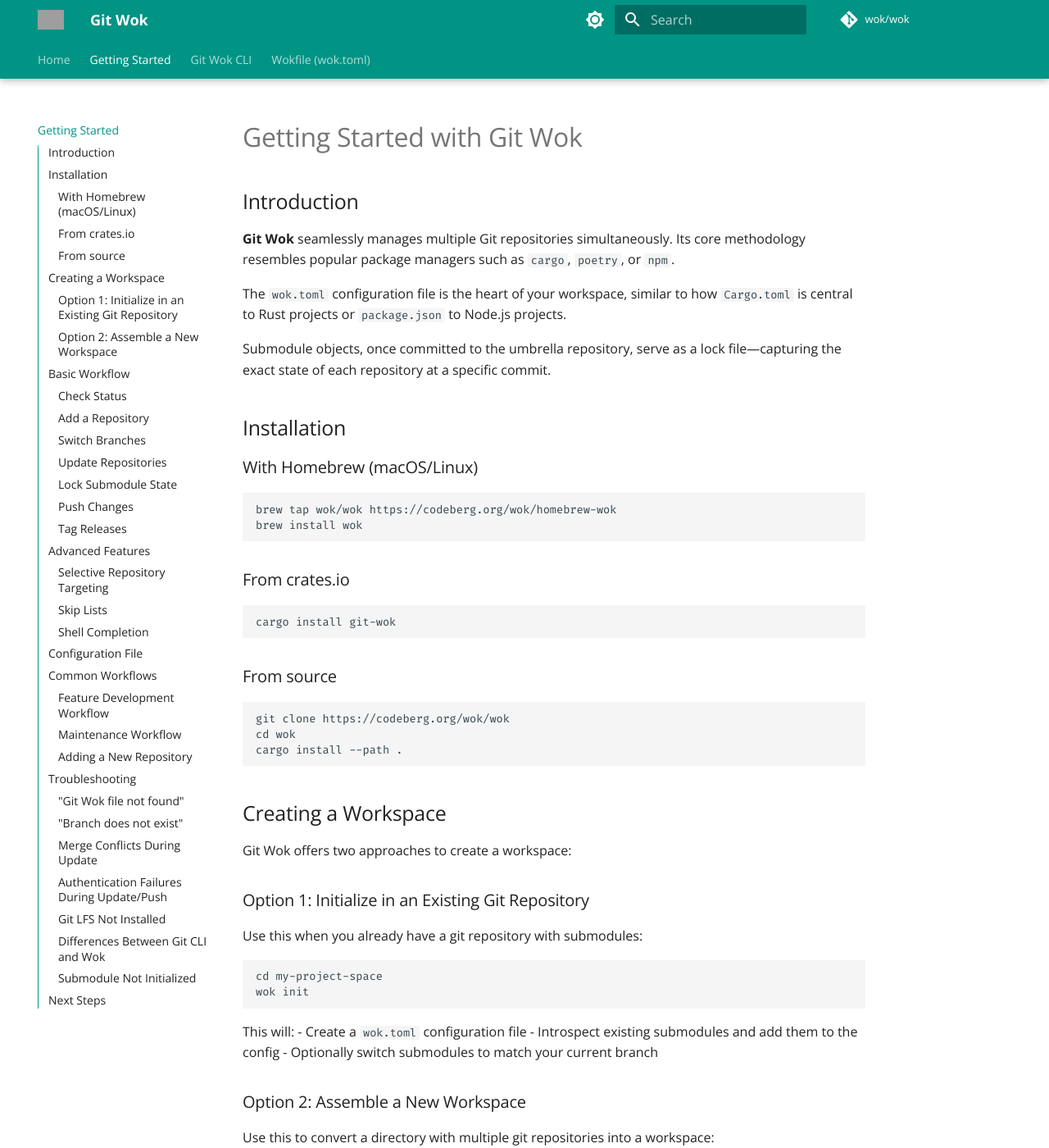
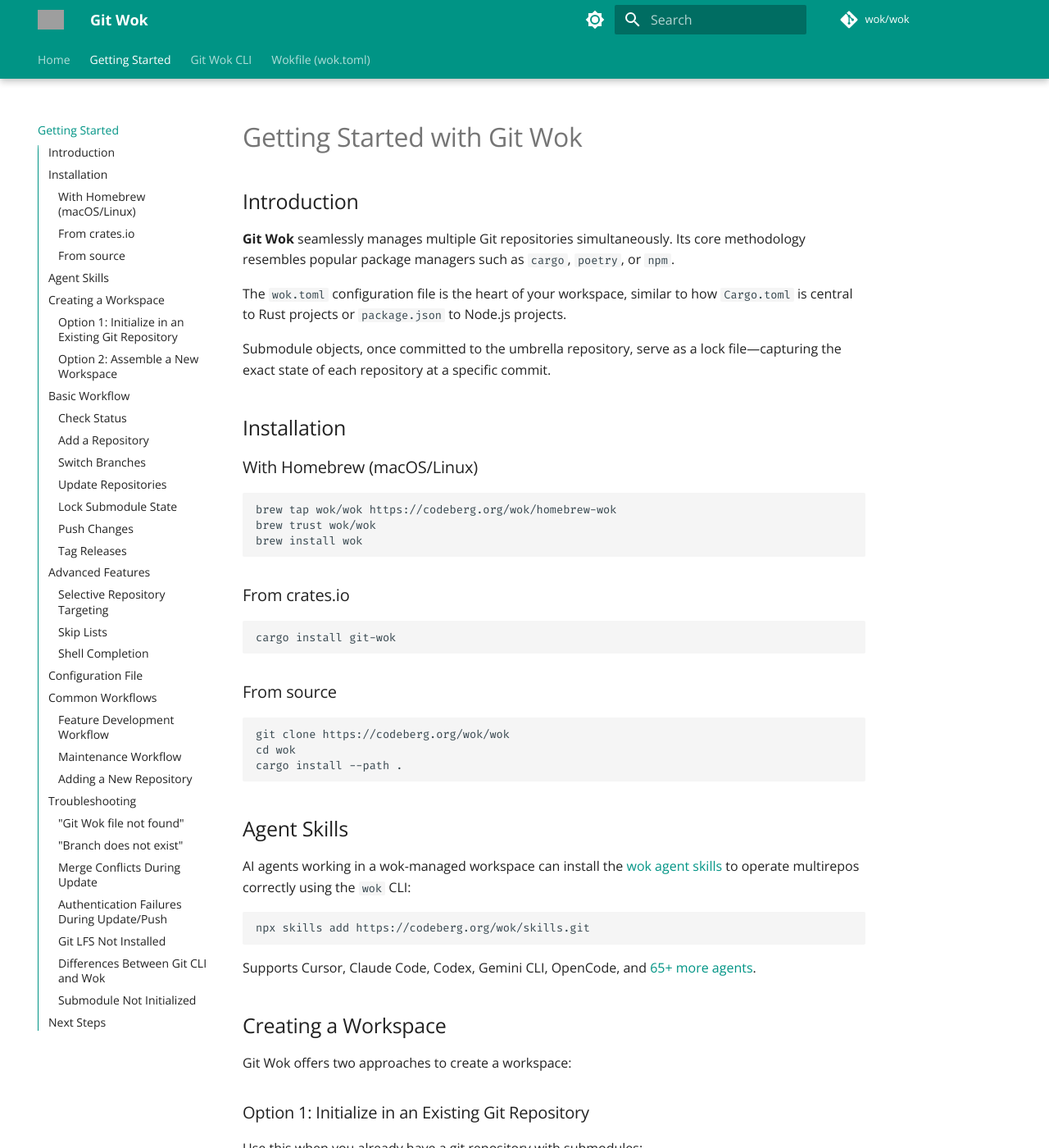
Before and after one commit to wokdev/wok, an MkDocs documentation site: the page built from docs/getting-started.md, in a window 1280 px wide and 1400 px high. Shown: the whole window at 82% size. Built offline with MkDocs 1.6.1 and Material for MkDocs 9.7.7, drawn with Linux system fonts in a browser that asks for light colours; grey boxes are pictures that could not be loaded.

Commit message:
Add brew trust step and agent skills installation docs
Document the Homebrew 6.0.0 tap-trust requirement (brew trust wok/wok)
in the install instructions, and add agent skills setup instructions to
the docs site mirroring the README.

````diff
--- a/docs/getting-started.md
+++ b/docs/getting-started.md
@@ -14,6 +14,7 @@
 
 ```sh
 brew tap wok/wok https://codeberg.org/wok/homebrew-wok
+brew trust wok/wok
 brew install wok
 ```
 
@@ -30,6 +31,16 @@
 cd wok
 cargo install --path .
 ```
+
+## Agent Skills
+
+AI agents working in a wok-managed workspace can install the [wok agent skills](https://codeberg.org/wok/skills) to operate multirepos correctly using the `wok` CLI:
+
+```sh
+npx skills add https://codeberg.org/wok/skills.git
+```
+
+Supports Cursor, Claude Code, Codex, Gemini CLI, OpenCode, and [65+ more agents](https://agentskills.io).
 
 ## Creating a Workspace
 
````
Also changed, not shown: README.md (+1 -0 lines), docs/index.md (+1 -0 lines).
